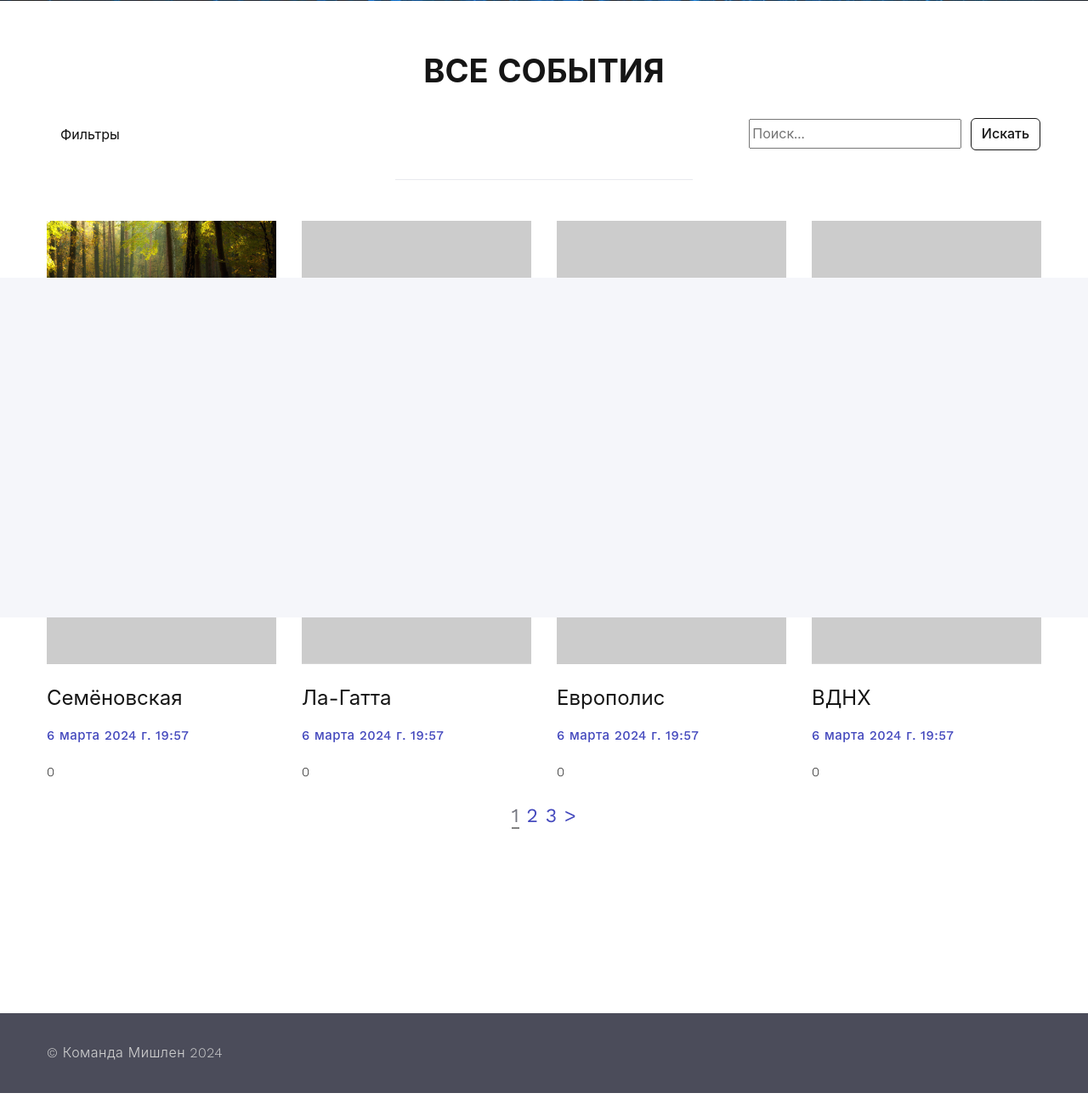
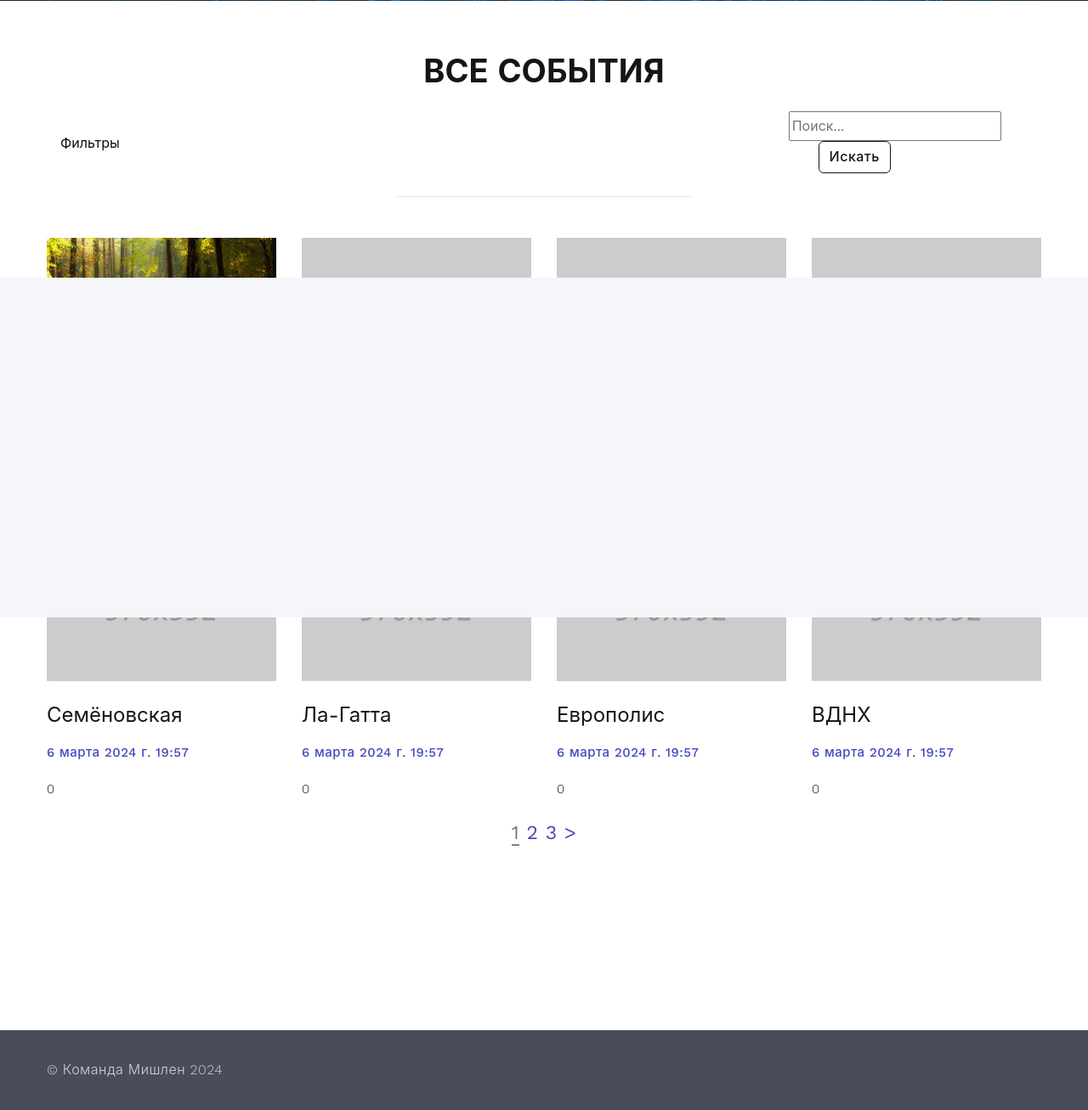
Before and after one commit to BlazeStudio/Ritm-Goroda, a Django app: page /events in a window 1280 px wide. Shown: the part 473-1780 px from the top of the page at 85% size. Run offline with Django 5.2, Linux system fonts and the light colour scheme; data comes from the database, SQL or seed files in the repository; some libraries are stand-ins or nearby versions.

Commit message:
Search query and filters rework

```diff
--- a/dosug/views.py
+++ b/dosug/views.py
@@ -16,20 +16,25 @@ def home(request):
     count = Event.objects.count()
     return render(request, 'dosug/home.html', {'event': event, 'count': count})
 
-def event_list(request, type='all', sort=None):
-    search_query = request.POST.get('search_query')
-    print(search_query)
-    if request.method == "POST":
-        map_dots = Event.objects.filter(title__icontains=search_query)
+def event_list(request, type='all', sort=None, query = None):
+    query = request.GET.get('search_query')
+    print(type)
+    print(query)
+    print(sort)
+    if query is not None and sort != "None":
+        print("yes")
+        map_dots = Event.objects.filter(title__icontains=query)
         if type != 'all':
+            print("yes3")
             map_dots = map_dots.filter(type=type)
-        if sort is not None:
+        if sort is not None and sort != "None":
             map_dots = map_dots.order_by(sort)
     else:
         map_dots = Event.objects.all()
         if type != 'all':
             map_dots = map_dots.filter(type=type)
-        if sort is not None:
+        if sort is not None and sort != "None":
+            print("yes2")
             map_dots = map_dots.order_by(sort)
     paginator = Paginator(map_dots, 8)
 
@@ -40,7 +45,33 @@ def event_list(request, type='all', sort=None):
         map_dots = paginator.page(1)
     except EmptyPage:
         map_dots = paginator.page(paginator.num_pages)
-    return render(request, 'dosug/events_list.html', {'map_dots': map_dots, 'type': type, 'sort': sort, 'search': search_query})
+    return render(request, 'dosug/events_list.html', {'map_dots': map_dots, 'type': type, 'sort': sort, 'query': query})
+
+# def event_list(request, type='all', sort=None):
+#     search_query = request.POST.get('search_query')
+#     print(search_query)
+#     if request.method == "POST":
+#         map_dots = Event.objects.filter(title__icontains=search_query)
+#         if type != 'all':
+#             map_dots = map_dots.filter(type=type)
+#         if sort is not None:
+#             map_dots = map_dots.order_by(sort)
+#     else:
+#         map_dots = Event.objects.all()
+#         if type != 'all':
+#             map_dots = map_dots.filter(type=type)
+#         if sort is not None:
+#             map_dots = map_dots.order_by(sort)
+#     paginator = Paginator(map_dots, 8)
+#
+#     page_number = request.GET.get('page')
+#     try:
+#         map_dots = paginator.page(page_number)
+#     except PageNotAnInteger:
+#         map_dots = paginator.page(1)
+#     except EmptyPage:
+#         map_dots = paginator.page(paginator.num_pages)
+#     return render(request, 'dosug/events_list.html', {'map_dots': map_dots, 'type': type, 'sort': sort, 'search': search_query})
 
 def random_event(request):
     count = Event.objects.count()
--- a/templates/dosug/events_list.html
+++ b/templates/dosug/events_list.html
@@ -13,10 +13,10 @@
     <meta name="viewport" content="width=device-width height=device-height initial-scale=1.0 maximum-scale=1.0 user-scalable=0">
     <meta http-equiv="X-UA-Compatible" content="IE=edge">
     <meta charset="utf-8">
-    <link rel="icon" href="../../static/images/favicon.ico" type="image/x-icon">
+    <link rel="icon" href="/static/images/favicon.ico" type="image/x-icon">
     <link rel="stylesheet" type="text/css" href="//fonts.googleapis.com/css?family=Work+Sans:300,400,500,700,800%7CPoppins:300,400,700">
-    <link rel="stylesheet" href="../../static/css/bootstrap.css">
-    <link rel="stylesheet" href="../../static/css/style.css" id="main-styles-link">
+    <link rel="stylesheet" href="/static/css/bootstrap.css">
+    <link rel="stylesheet" href="/static/css/style.css" id="main-styles-link">
     <script src="https://cdn.jsdelivr.net/npm/bootstrap@5.0.1/dist/js/bootstrap.min.js" integrity="sha384-Atwg2Pkwv9vp0ygtn1JAojH0nYbwNJLPhwyoVbhoPwBhjQPR5VtM2+xf0Uwh9KtT" crossorigin="anonymous"></script>
     <style>.ie-panel{display: none;background: #212121;padding: 10px 0;box-shadow: 3px 3px 5px 0 rgba(0,0,0,.3);clear: both;text-align:center;position: relative;z-index: 1;} html.ie-10 .ie-panel, html.lt-ie-10 .ie-panel {display: block;}
     .dropbtn {
@@ -82,7 +82,7 @@
   <body>
 <!--  {% if request.method != "POST" %}-->
 <!--      <div class="preloader">-->
-<!--    <div class="preloader-logo"><img src="../../static/images/logo.png" alt="" width="250" height="250" srcset="../../static/images/logo.png"/>-->
+<!--    <div class="preloader-logo"><img src="../../static/images/logo.png" alt="" width="250" height="250" srcset="/static/images/logo.png"/>-->
 <!--   </div>-->
 <!--    <div class="preloader-body">-->
 <!--         <div class="loadingProgressG" id="loadingProgressG_1"></div>-->
@@ -90,7 +90,7 @@
 <!--    </div>-->
 <!--  {% endif %}-->
     <div class="page">
-      <section class="section novi-background breadcrumbs-custom bg-image context-dark" style="background-image: url(../../static/images/concert.jpg);">
+      <section class="section novi-background breadcrumbs-custom bg-image context-dark" style="background-image: url(/static/images/concert.jpg);">
         <div class="breadcrumbs-custom-inner">
           <div class="container breadcrumbs-custom-container">
             <div class="breadcrumbs-custom-main">
@@ -128,19 +128,55 @@
 <div class="dropdown">
   <button class="dropbtn" for="btnControl">Фильтры</button>
   <div class="dropdown-content">
-    <a href="/events/{{ type }}" onclick="document.getElementById('search-form').setAttribute('action', '/events/{{ type }}'); document.getElementById('search-form').submit();">Все продукты</a>
-    <a href="/events/{{ type }}/-views" onclick="document.getElementById('search-form').setAttribute('action', '/events/{{ type }}/-views'); document.getElementById('search-form').submit();">Сначала популярные</a>
-    <a href="/events/{{ type }}/views" onclick="document.getElementById('search-form').setAttribute('action', '/events/{{ type }}/views'); document.getElementById('search-form').submit();">Сначала непопулярные</a>
-    <a href="/events/{{ type }}/-datetime" onclick="document.getElementById('search-form').setAttribute('action', '/events/{{ type }}/-datetime'); document.getElementById('search-form').submit();">Сначала ближайшие</a>
+<!--    <a href="{% if query != Null %}/events/{{ type }}/{{query}}{% else %}/events/{{ type }}{% endif %}">Все продукты</a>-->
+<!--    <a href="/events/{{ type }}/-views">Сначала популярные</a>-->
+<!--    <a href="/events/{{ type }}/views">Сначала непопулярные</a>-->
+<!--    <a href="/events/{{ type }}/-datetime">Сначала ближайшие</a>-->
+<!--    <a href="">Все продукты</a>-->
+<!--    <a href="?sort=-views">Сначала популярные</a>-->
+<!--    <a href="?sort=views">Сначала непопулярные</a>-->
+<!--    <a href="?sort=-datetime">Сначала ближайшие</a>-->
+    <a href="{% if query != Null %}/events/{{ type }}?search_query={{query}}{% else %}/events/{{ type }}{%endif%}">Все продукты</a>
+    <a href="{% if query != Null %}/events/{{ type }}/-views?search_query={{query}}{% else %}/events/{{ type }}/-views{%endif%}">Сначала популярные</a>
+    <a href="{% if query != Null %}/events/{{ type }}/views?search_query={{query}}{% else %}/events/{{ type }}/views{%endif%}">Сначала непопулярные</a>
+    <a href="{% if query != Null %}/events/{{ type }}/datetime?search_query={{query}}{% else %}/events/{{ type }}/datetime{%endif%}">Сначала ближайшие</a>
   </div>
 </div>
-            <input type="hidden" name="search_query" value="{{ search }}">
-            <form id="search-form" method="post"  style="margin-left: auto; width: 38%">
+            <input type="hidden" name="search_query" value="{{ query }}">
+<div style="margin-left: auto; width: 38%">
   {% csrf_token %}
-  <input class="input-tab" type="text" id="search-input" name="search_query" placeholder="Поиск..." style="height: 35px; width: 250px" {% if search != Null %} value="{{search}}" {% endif %}>
-  <button class="btn button-primary-outline" type="submit" href="#" style="margin-bottom: 3px; margin-left: 5px">Искать</button>
-  {% if search != Null %}<a style="color: grey; font-weight: bolder" href="">Очистить поиск</a>{% endif %}
-</form>
+<input class="input-tab" type="text" id="search-input" name="search_query" placeholder="Поиск..." style="height: 35px; width: 250px" {% if query != Null %} value="{{query}}" {% endif %}>
+<a class="btn button-primary-outline" id="search-button" style="margin-bottom: 3px; margin-left: 5px" href="">Искать</a>
+{% if query != Null %}<a id="clear-search" style="color: grey; font-weight: bolder" href="/events/{{type}}">Очистить поиск</a>{% endif %}
+</div>
+<script>
+  var searchButton = document.getElementById('search-button');
+  var searchInput = document.getElementById('search-input');
+  var type = "{{ type }}"; // Получаем значение переменной из шаблона
+
+  // Функция для обработки нажатия Enter в поле ввода
+  function handleEnterKeyPress(event) {
+    if (event.key === 'Enter') {
+      // Получаем значение из поля ввода
+      var inputValue = searchInput.value;
+      // Формируем ссылку
+      var hrefValue = '?search_query=' + inputValue;
+      window.location.href = hrefValue;
+    }
+  }
+
+  searchButton.addEventListener('click', function() {
+    // Получаем значение из поля ввода
+    var inputValue = searchInput.value;
+    // Формируем ссылку
+    var hrefValue = '?search_query=' + inputValue;
+    // Устанавливаем значение атрибута href у ссылки
+    this.setAttribute('href', hrefValue);
+  });
+
+  // Добавляем обработчик события для нажатия клавиши Enter в поле ввода
+  searchInput.addEventListener('keypress', handleEnterKeyPress);
+</script>
         </block>
             <br> <hr style=" width: 350px "><br><br>
           <div id="content-container">
@@ -150,7 +186,7 @@
               <div class="col-md-3 wow-outer">
               <!-- Post Modern-->
 <!--                  src="../../static/images/grid-blog-1-571x353.jpg"-->
-              <article class="post-modern wow slideInLeft"><a class="post-modern-media" href="/event/{{ event.id }}"><img src="../../static/images/event_pics/{{ event.image }}" alt="" width="570" height="352"/></a>
+              <article class="post-modern wow slideInLeft"><a class="post-modern-media" href="/event/{{ event.id }}"><img src="/static/images/event_pics/{{ event.image }}" alt="" width="570" height="352"/></a>
                 <h4 class="post-modern-title"><a class="post-modern-title" href="/event/{{ event.id }}">{{ event.title }}</a></h4>
                 <ul class="post-modern-meta">
                   <li style="color: #4348bd; font-size: 15px">{{ event.datetime}}</li>
@@ -186,16 +222,12 @@
     </div>
     <!-- Global Mailform Output-->
     <div class="snackbars" id="form-output-global"></div>
-  <script>
+<script>
   document.addEventListener("DOMContentLoaded", function() {
-    var currentPage = window.location.pathname;
-
-    // Получаем ссылки из меню
+    var currentPage = window.location.href.replace(/^.*\/\/[^\/]+/, '');
+    currentPage = decodeURIComponent(currentPage);
     var links = document.querySelectorAll(".dropdown-content a");
-
-    // Проверяем каждую ссылку
     links.forEach(function(link) {
-      // Если адрес текущей страницы совпадает с адресом ссылки, добавляем подчёркивание
       if (link.getAttribute("href") === currentPage) {
         link.style.textDecoration = "underline";
         link.style.textDecorationColor = "#7e868b"
--- a/templates/dosug/layout.html
+++ b/templates/dosug/layout.html
@@ -5,10 +5,10 @@
     <meta name="viewport" content="width=device-width height=device-height initial-scale=1.0 maximum-scale=1.0 user-scalable=0">
     <meta http-equiv="X-UA-Compatible" content="IE=edge">
     <meta charset="utf-8">
-    <link rel="icon" href="../../static/images/icon.png" type="image/x-icon">
+    <link rel="icon" href="/static/images/icon.png" type="image/x-icon">
     <link rel="stylesheet" type="text/css" href="//fonts.googleapis.com/css?family=Work+Sans:300,400,500,700,800%7CPoppins:300,400,700">
-    <link rel="stylesheet" href="../../static/css/bootstrap.css">
-    <link rel="stylesheet" href="../../static/css/style.css" id="main-styles-link">
+    <link rel="stylesheet" href="/static/css/bootstrap.css">
+    <link rel="stylesheet" href="/static/css/style.css" id="main-styles-link">
     <style>.ie-panel{display: none;background: #212121;padding: 10px 0;box-shadow: 3px 3px 5px 0 rgba(0,0,0,.3);clear: both;text-align:center;position: relative;z-index: 1;} html.ie-10 .ie-panel, html.lt-ie-10 .ie-panel {display: block;}
 button{
     background: #4348bd;
@@ -23,7 +23,7 @@ button:hover{
   <body>
 <!--  {% if preloader != True %}-->
     <div class="preloader">
-    <div class="preloader-logo"><img src="../../static/images/logo.png" alt="" width="250" height="250" srcset="../../static/images/logo.png"/>
+    <div class="preloader-logo"><img src="/static/images/logo.png" alt="" width="250" height="250" srcset="/static/images/logo.png"/>
    </div>
     <div class="preloader-body">
          <div class="loadingProgressG" id="loadingProgressG_1"></div>
@@ -41,7 +41,7 @@ button:hover{
                 <div class="rd-navbar-panel">
                   <!-- RD Navbar Toggle-->
                   <button class="rd-navbar-toggle" data-rd-navbar-toggle="#rd-navbar-nav-wrap-1"><span></span></button>
-                  <!-- RD Navbar Brand--><a class="rd-navbar-brand" href="/"><img src="../../static/images/logo.png" alt="" width="220" height="220" srcset="../../static/images/logo.png 2x"/></a>
+                  <!-- RD Navbar Brand--><a class="rd-navbar-brand" href="/"><img src="/static/images/logo.png" alt="" width="220" height="220" srcset="/static/images/logo.png 2x"/></a>
                 </div>
                 <div class="rd-navbar-collapse">
                   <button class="rd-navbar-collapse-toggle rd-navbar-fixed-element-1" data-rd-navbar-toggle="#rd-navbar-collapse-content-1"><span></span></button>
@@ -113,7 +113,7 @@ button:hover{
 {#    <!-- Global Mailform Output-->#}
 {#    <div class="snackbars" id="form-output-global"></div>#}
     <!-- Javascript-->
-    <script src="../../static/js/core.min.js"></script>
-    <script src="../../static/js/script.js"></script>
+    <script src="/static/js/core.min.js"></script>
+    <script src="/static/js/script.js"></script>
   </body>
 </html>
```
